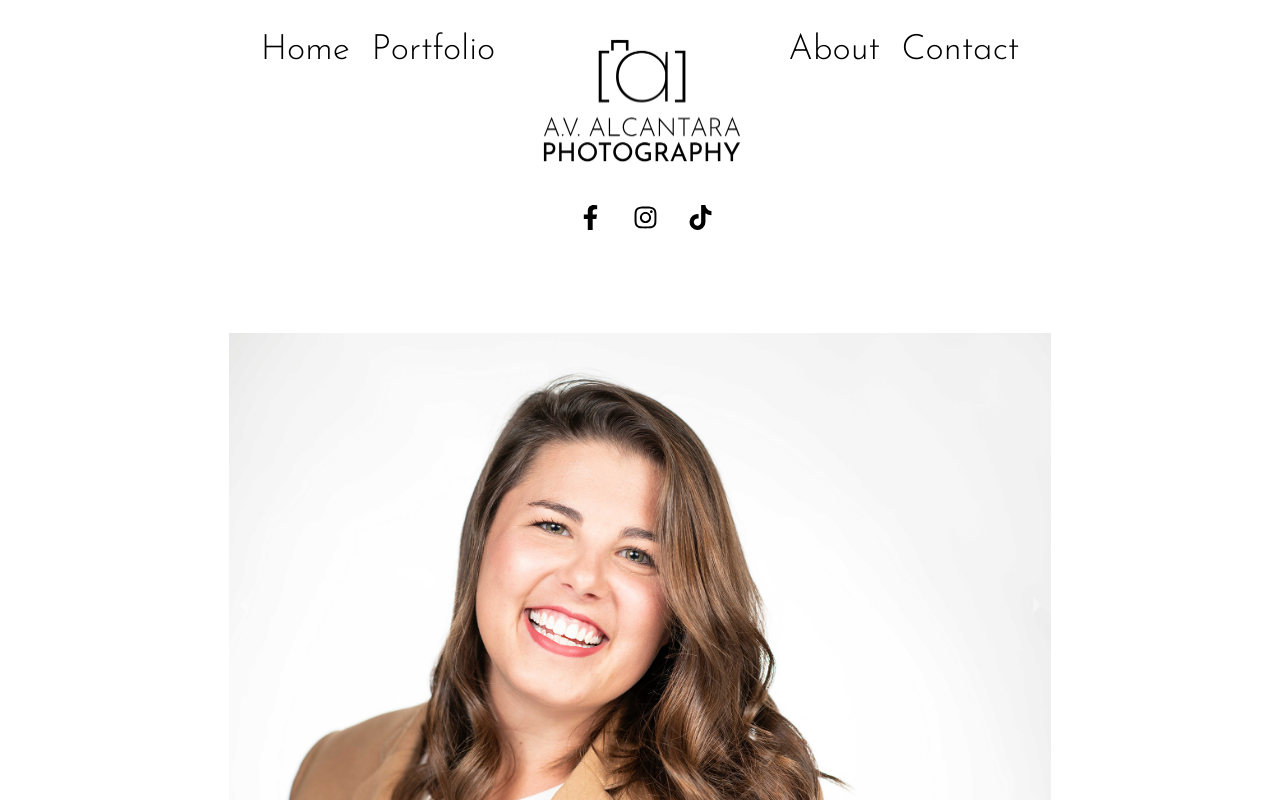
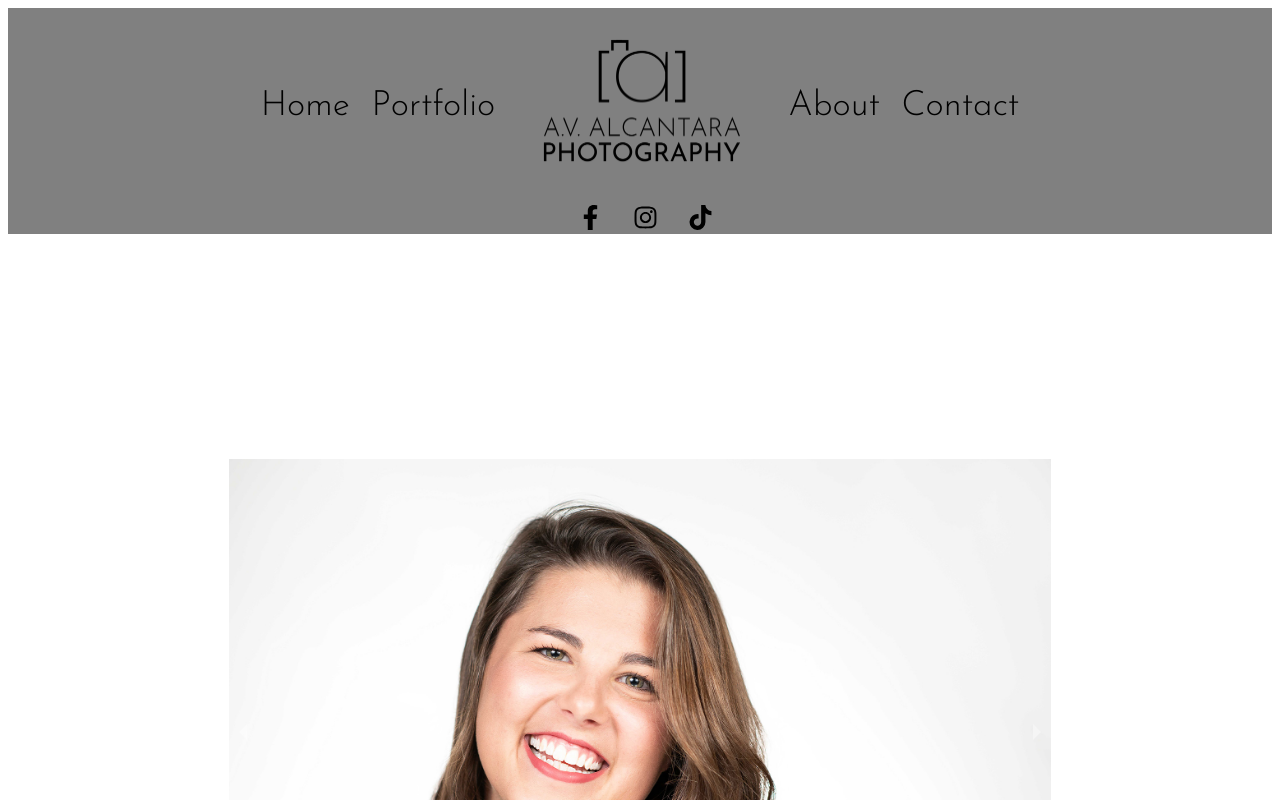
Before and after one commit to adamalcantara/avalcantaraphotography, a React (Create React App) app: page / in a window 1280 px wide. Shown: the top 800 px of the page. Built offline with nearby package versions, Linux system fonts and the light colour scheme.

Commit message:
Updated navigation to have it sideways

```diff
--- a/src/Components/Navbar/Navbar.css
+++ b/src/Components/Navbar/Navbar.css
@@ -10,18 +10,19 @@
     flex-direction: column;
     width: 100%;
     font-weight: 300;
-    height: 100px;
+    height: 100%;
     align-items: center;
-    /* background-color: grey; */
+    background-color: grey;
 }
 
 #navigation {
     list-style: none;
     padding-inline-start: 0;
     justify-content: space-between;
+    align-items: center;
     font-size: 35px;
     display: flex;
-    width: 35%;
+    width: 45%;
     margin: 25px 0;
 }
 
--- a/src/Components/Navbar/Navbar.js
+++ b/src/Components/Navbar/Navbar.js
@@ -59,7 +59,7 @@ class Navbar extends Component {
                             <Link to="/weddings" className="menuitem">Weddings</Link>
                         </div>
                     </div>
-                    <Link to="/" id="linklogo"><img src={logo} alt="logo" id="logo"></img></Link>
+                    <Link to="/"><img src={logo} alt="logo" id="logo"></img></Link>
                     <li><Link to="/about" className="menuitem staticmenu">About</Link></li>
                     <li><Link to="/contact" className="menuitem staticmenu">Contact</Link></li>
                 </ul>
```
